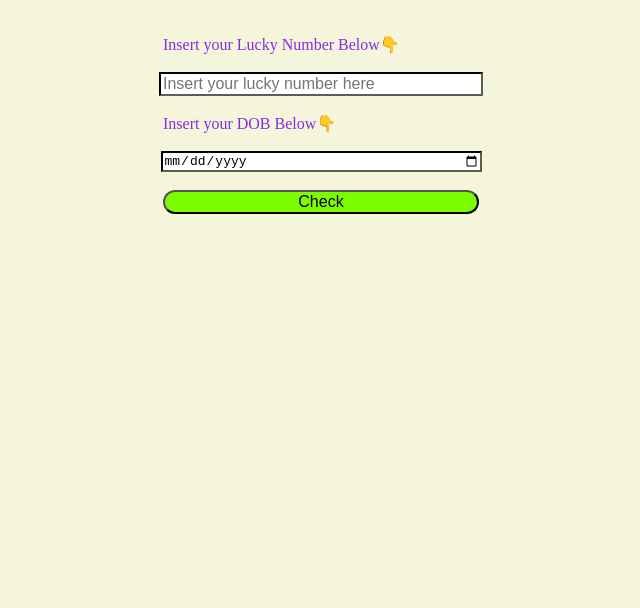
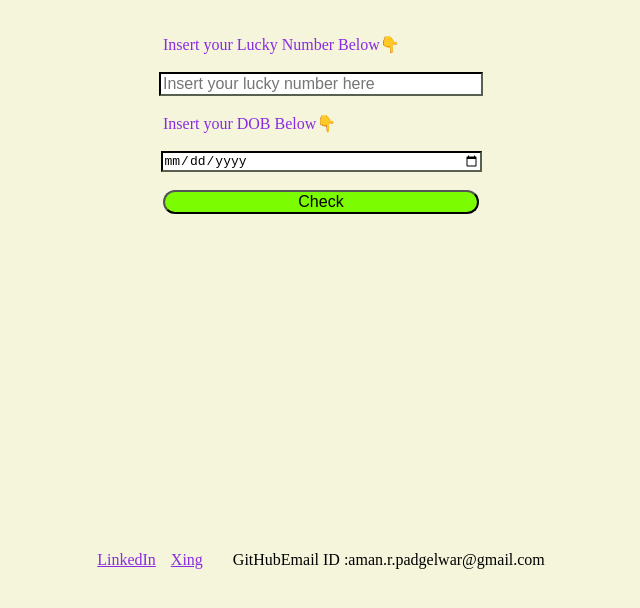
Before and after one commit to amanpadgelwar/Mark11--isYourBirthdayLucky, a plain HTML site: page index.html in a window 1280 px wide. Shown: the part 118-726 px from the top of the page, without its empty margins (319-959 px from the left). Drawn offline with Linux system fonts and the light colour scheme.

Commit message:
added css and github link

```diff
--- a/index.html
+++ b/index.html
@@ -23,10 +23,17 @@
         <h1 class="results"></h1>
     </div>
 
-    <div class ="contactMe">
+
+        <div class="ContactMe">
+            <a class="footer-link" href="https://www.linkedin.com/in/aman-padgelwar/?originalSubdomain=de">LinkedIn</a>
+            <a class="footer-link" href="https://www.xing.com/profile/Aman_Padgelwar/">Xing</a>
+            <a class="footer-link" href= "https://github.com/amanpadgelwar"></a>GitHub</a></a>
+            <p>Email ID :aman.r.padgelwar@gmail.com</p></div>
+
+    </div>
 
 
-    </div>
+
     <script src="index.js"></script>
 </body>
 </html>
--- a/style.css
+++ b/style.css
@@ -67,3 +67,24 @@ body{
 
 
 }
+
+.ContactMe{
+
+    display: flex;
+
+    align-items: center;
+    align-content: center;
+    margin-top: 300px;
+    margin-left: auto;
+    margin-right: auto;
+    margin-bottom: 0px;;
+    width: fit-content;
+    font-size: 2ch;
+
+  }
+
+  .footer-link{
+
+    margin-right: 15px;
+    color: blueviolet;
+  }
```
